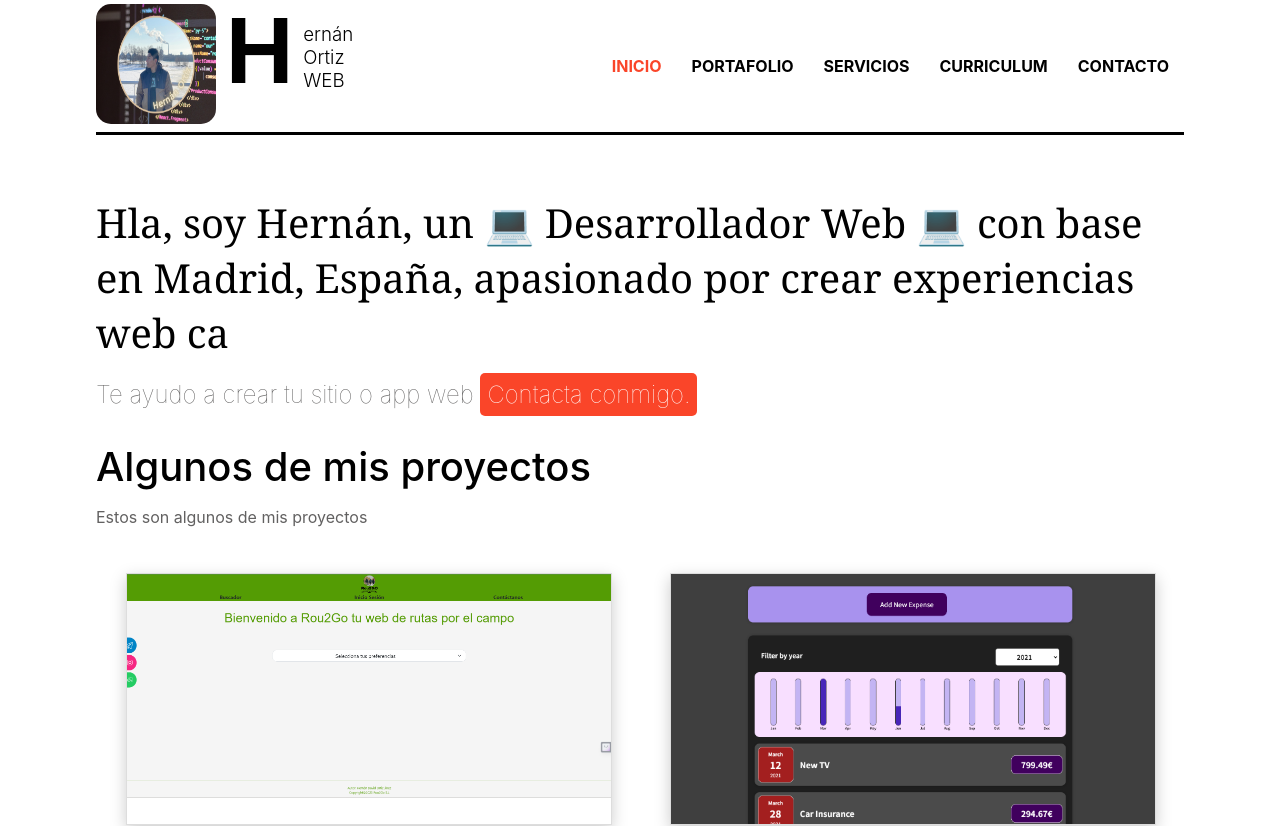
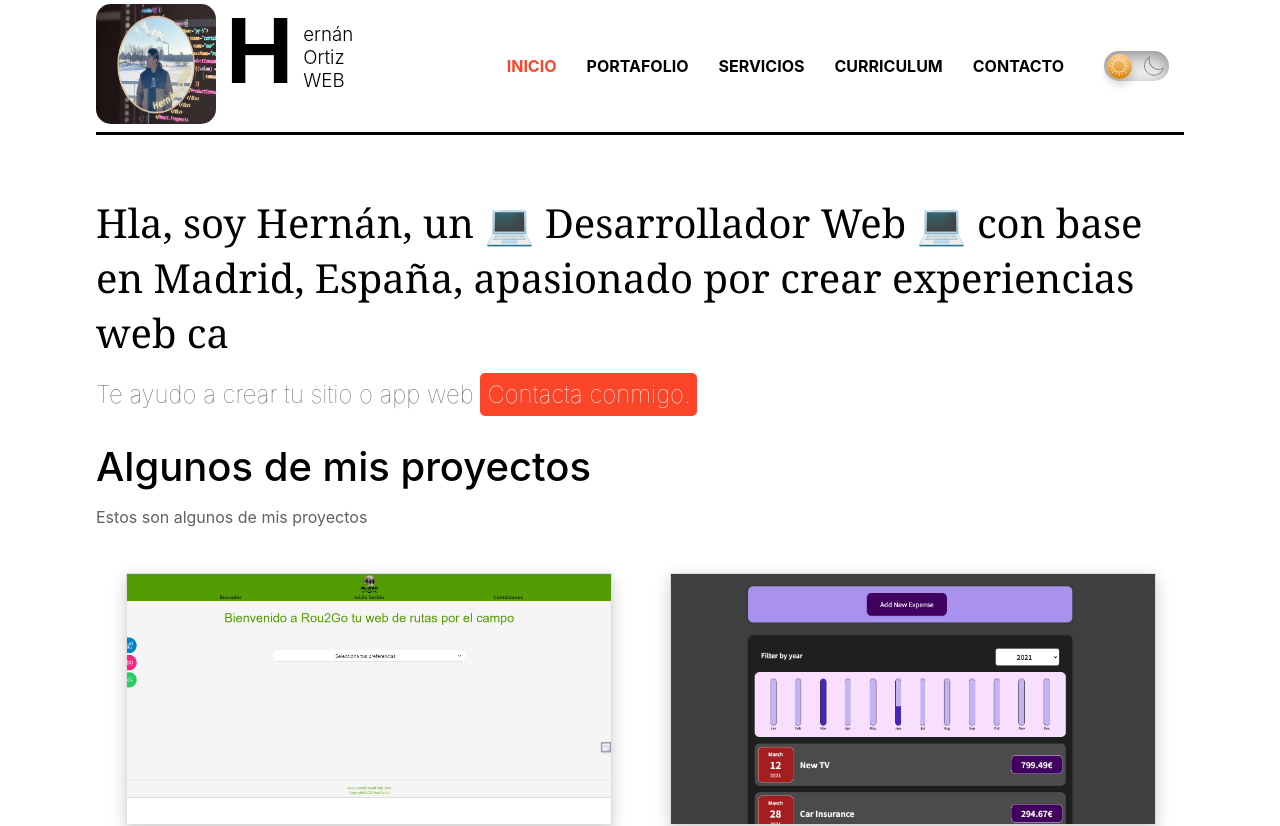
Before and after one commit to Sistemshdortiz/porfolio, a React (Create React App) app: page /inicio in a window 1280 px wide. Shown: the top 826 px of the page. Built offline with nearby package versions, Linux system fonts and the light colour scheme.

Commit message:
new implementation darkmode.js

```diff
--- /dev/null
+++ b/src/components/DarkMode.js
@@ -0,0 +1,22 @@
+import React from "react";
+import { ReactComponent as Sun } from "../assets/Sun.svg";
+import { ReactComponent as Moon } from "../assets/Moon.svg";
+import "../style/DarkMode.css";
+
+const DarkMode = () => {
+    return (
+        <div className='dark_mode'>
+            <input
+                className='dark_mode_input'
+                type='checkbox'
+                id='darkmode-toggle'
+            />
+            <label className='dark_mode_label' for='darkmode-toggle'>
+                <Sun />
+                <Moon />
+            </label>
+        </div>
+    );
+};
+
+export default DarkMode;
--- a/src/components/layout/HeaderNav.js
+++ b/src/components/layout/HeaderNav.js
@@ -1,5 +1,6 @@
 import React from 'react';
 import { NavLink } from 'react-router-dom';
+import DarkMode from '../DarkMode';
 
 export const HeaderNav = () => {
     return (
@@ -29,6 +30,9 @@
                     <li>
                         <NavLink to='/contacto' className={({ isActive }) => isActive ? 'active' : ''}>Contacto</NavLink>
                     </li>
+                    <li>
+                        <DarkMode></DarkMode>
+                    </li>
                 </ul>
             </nav>
         </header>
--- /dev/null
+++ b/src/style/DarkMode.css
@@ -0,0 +1,68 @@
+.dark_mode {
+    margin-top: -20px;
+    margin-left: 10px;
+}
+
+.dark_mode_label {
+    width: 65px;
+    height: 30px;
+    position: relative;
+    display: block;
+    background: #ebebeb;
+    border-radius: 200px;
+    box-shadow: inset 0px 5px 15px rgba(0, 0, 0, 0.4),
+        inset 0px -5px 15px rgba(255, 255, 255, 0.4);
+    cursor: pointer;
+    transition: 0.3s;
+}
+.dark_mode_label:after {
+    content: "";
+    width: 25px;
+    height: 25px;
+    position: absolute;
+    top: 3px;
+    left: 3px;
+    background: linear-gradient(180deg, #ffcc89, #d8860b);
+    border-radius: 180px;
+    box-shadow: 0px 5px 10px rgba(0, 0, 0, 0.2);
+    transition: 0.3s;
+}
+.dark_mode_input {
+    width: 0;
+    height: 0;
+    visibility: hidden;
+}
+.dark_mode_input:checked + .dark_mode_label {
+    background: #242424;
+}
+.dark_mode_input:checked + .dark_mode_label:after {
+    left: 62px;
+    transform: translateX(-100%);
+    background: linear-gradient(180deg, #777, #3a3a3a);
+}
+.dark_mode_label:active:after {
+    width: 30px;
+}
+
+.dark_mode_label svg {
+    position: absolute;
+    width: 20px;
+    top: 5px;
+    z-index: 100;
+}
+.dark_mode_label svg.sun {
+    left: 5px;
+    fill: #fff;
+    transition: 0.3s;
+}
+.dark_mode_label svg.moon {
+    left: 40px;
+    fill: #7e7e7e;
+    transition: 0.3s;
+}
+.dark_mode_input:checked + .dark_mode_label svg.sun {
+    fill: #7e7e7e;
+}
+.dark_mode_input:checked + .dark_mode_label svg.moon {
+    fill: #fff;
+}
```
Also changed, not shown: src/assets/Moon.svg (added), src/assets/Sun.svg (added).
